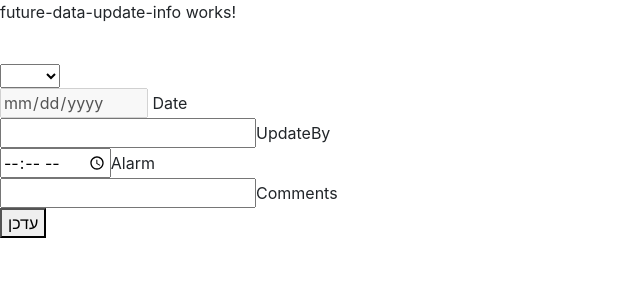
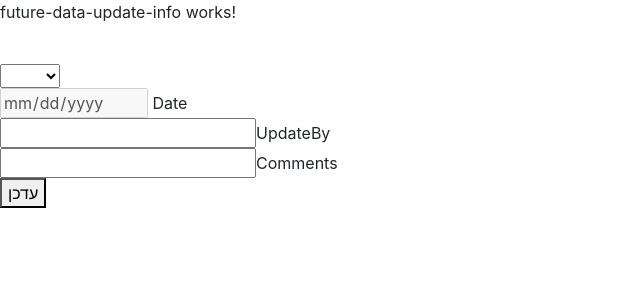
Before and after one commit to matty770/Ruti-Matti, an Angular app in the folder Attendence/: page /FutureDataUpdateInfo in a window 1280 px wide. Shown: the top 300 px of the page, without its empty margins (0-640 px from the left). Built offline with nearby package versions, Linux system fonts and the light colour scheme.

Commit message:
directives

```diff
--- a/Attendence/src/app/attendance/attendance.component.html
+++ b/Attendence/src/app/attendance/attendance.component.html
@@ -14,7 +14,8 @@
     <tr>
       <th>{{LD.IdChild}}</th>&nbsp;
       <th>{{LD.KinderGardenCode}}</th>&nbsp;
-      <th><button (click)="changeStatusToArrived(LD.IdChild)" >Arrived</button></th>
+     <!--  <th ><button (click)="changeStatusToArrived(LD.IdChild)" >Arrived</button></th>-->
+     <th [ngStyle]="{'background-color': LD.status==3 ? 'green':'red'}"><button (click)="changeStatusToArrived(LD.IdChild)" >Arrived</button></th>
     </tr>
   </tbody>
 </table>
--- a/Attendence/src/app/attendance/attendance.component.ts
+++ b/Attendence/src/app/attendance/attendance.component.ts
@@ -21,7 +21,7 @@ export class AttendanceComponent implements OnInit {
 
   selectLiveDataByKinderGardenCode()
   {
-    this.liveDataService.GetLiveDate(this.kinderGardenService.kinderGardenCode).subscribe(
+    this.liveDataService.GetLiveDataByKinderGardenCode(this.kinderGarden.IdKinderGarden).subscribe(
       data=>{
       this.LiveDataList = data;
      }
--- a/Attendence/src/app/form-future-data/form-future-data.component.html
+++ b/Attendence/src/app/form-future-data/form-future-data.component.html
@@ -13,8 +13,8 @@
 </select><br>
    <input name="Date" type="date" [(ngModel)]="futureData.Date"> Date <br>
     <input name="UpdateBy" type="text" [(ngModel)]="futureData.UpdateBy">UpdateBy<br>
-    <input name="Alarm" type="time" [(ngModel)]="futureData.Alarm">Alarm<br>
     <input name="Comments" type="text" [(ngModel)]="futureData.Comments">Comments<br>
+    <p *ngIf="ST==1"> <input name="Alarm" type="time"  [(ngModel)]="futureData.Alarm">Alarm</p><br>
     <button type="submit">add</button>
   </form>
 </div>
--- a/Attendence/src/app/future-data-update-info/future-data-update-info.component.html
+++ b/Attendence/src/app/future-data-update-info/future-data-update-info.component.html
@@ -9,7 +9,7 @@
 </select><br>
    <input name="Date" type="date" [(ngModel)]="futureData.Date" disabled> Date <br>
     <input name="UpdateBy" type="text" [(ngModel)]="futureData.UpdateBy">UpdateBy<br>
-    <input name="Alarm" type="time" [(ngModel)]="futureData.Alarm">Alarm<br>
+    <a *ngIf="ST==1"><input name="Alarm" type="time" [(ngModel)]="futureData.Alarm">Alarm<br></a>
     <input name="Comments" type="text" [(ngModel)]="futureData.Comments">Comments<br>
     <button type="submit">עדכן</button>
   </form>
--- a/Attendence/src/app/services/live-date.service.ts
+++ b/Attendence/src/app/services/live-date.service.ts
@@ -13,7 +13,8 @@ export class LiveDateService {
 
   constructor(private http: DataService) { }
 
-  GetLiveDate(KinderGardenCode: number): Observable<LiveData[]> {
+  GetLiveDataByKinderGardenCode(KinderGardenCode: number): Observable<LiveData[]> {
+
     return this.http.Get('LiveData?KinderGardenCode=' + KinderGardenCode);
   }
 
```
